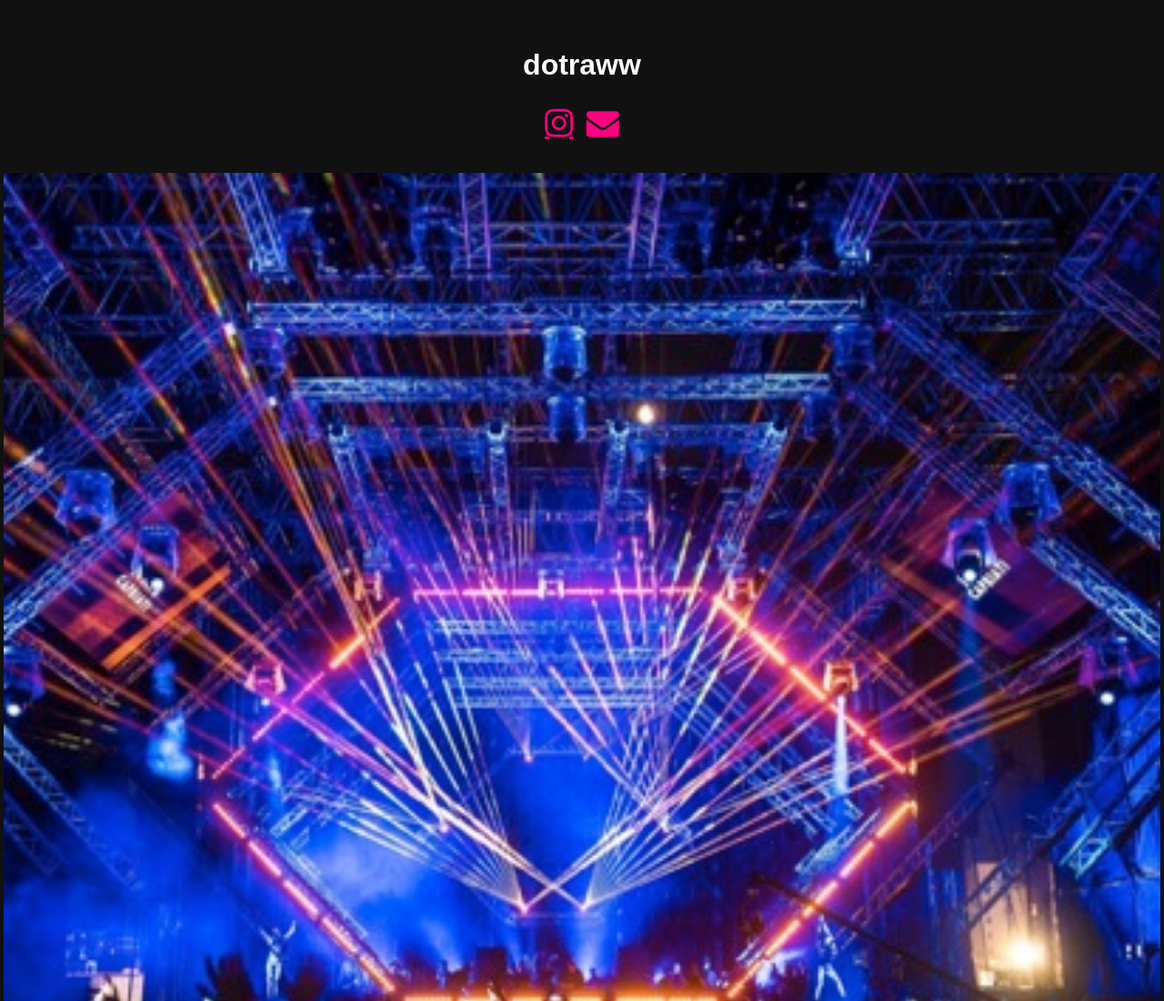
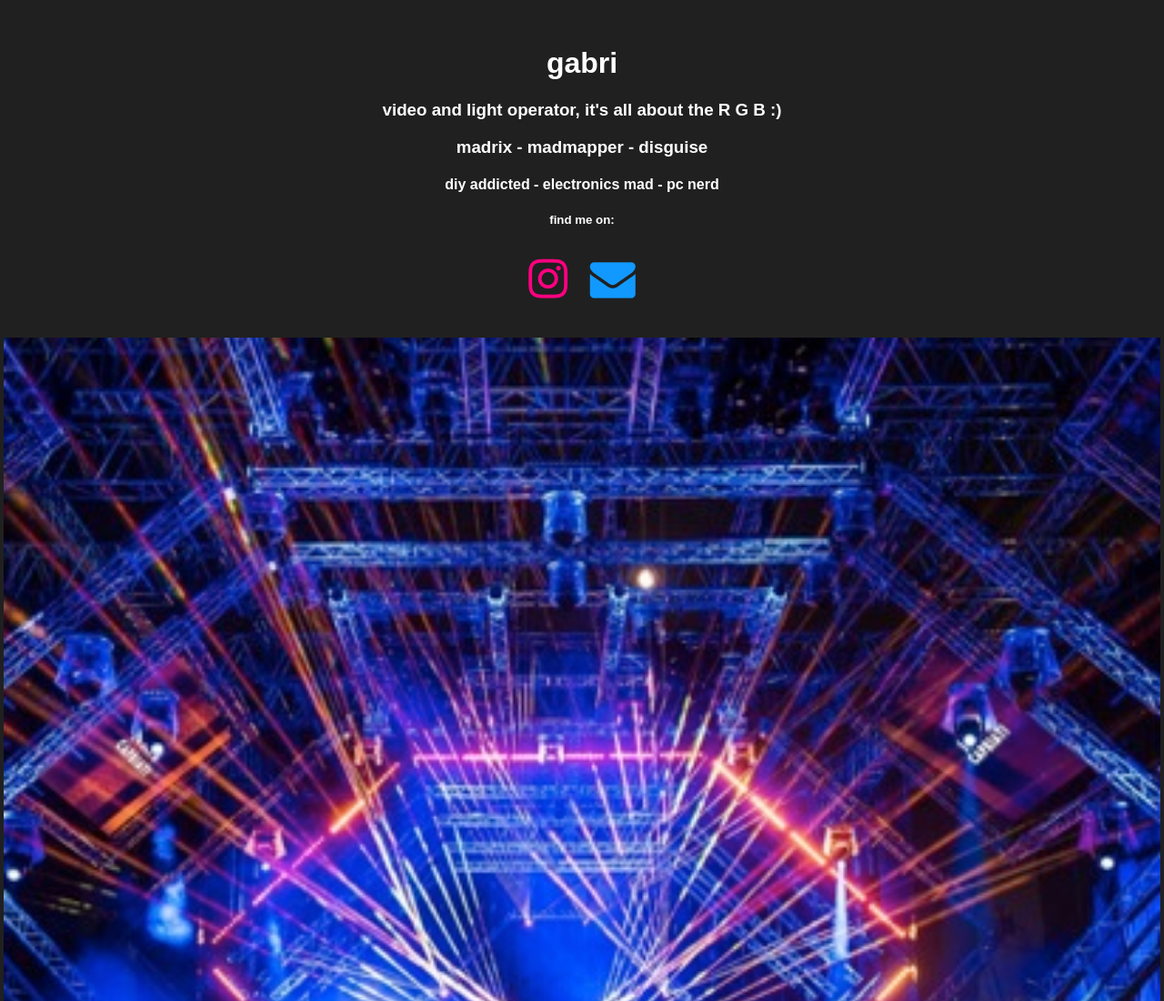
Before and after one commit to gabgabe/gabgabe.github.io, a plain HTML site: page index.html in a window 1280 px wide. Shown: the top 1100 px of the page at 91% size. Drawn offline with Linux system fonts and the light colour scheme.

Commit message:
Icon fixes and site update

```diff
--- a/index.html
+++ b/index.html
@@ -3,7 +3,7 @@
 <head>
     <meta charset="UTF-8">
     <meta http-equiv="X-UA-Compatible" content="IE=edge">
-    <title>Dotraww</title>
+    <title>dotraww</title>
     <link rel="stylesheet" href="https://cdnjs.cloudflare.com/ajax/libs/font-awesome/4.7.0/css/font-awesome.min.css">
 </head>
 <style>
@@ -14,12 +14,12 @@
     body {
       margin: 0;
       font-family: Arial;
-      background-color: #111111;
+      background-color: #202020;
     }
 
     .header {
       text-align: center;
-      padding: 32px;
+      padding: 30px;
       color: white;
     }
 
@@ -71,9 +71,13 @@
 </style>
 <body>
     <div class="header">
-        <h1>dotraww</h1>
-        <a href="https://instagram.com/dotraww" class="fa fa-instagram" style="font-size:36px;color:#ff0080;margin:5px;"></a>
-        <a href="mailto:gabriele.ckm@gmail.com" class="fa fa-envelope" style="font-size:36px;color:#ff0080;margin:5px;"></a>
+        <h1>gabri</h1>
+        <h3>video and light operator, it's all about the R G B :)</h3>
+        <h3>madrix - madmapper - disguise</h3>
+        <h4>diy addicted - electronics mad - pc nerd</h4>
+        <h5>find me on:</h5>
+        <a href="https://instagram.com/dotraww" class="fa fa-instagram fa-2x" style="font-size:50px;text-decoration:none;color:#ff0080;margin:10px;"></a>
+        <a href="mailto:gabriele.ckm@gmail.com" class="fa fa-envelope fa-2x" style="font-size:50px;text-decoration:none;color:#1199ff;margin:10px;"></a>
     </div>
     <div class="row">
         <div class="columnoooo">
```
